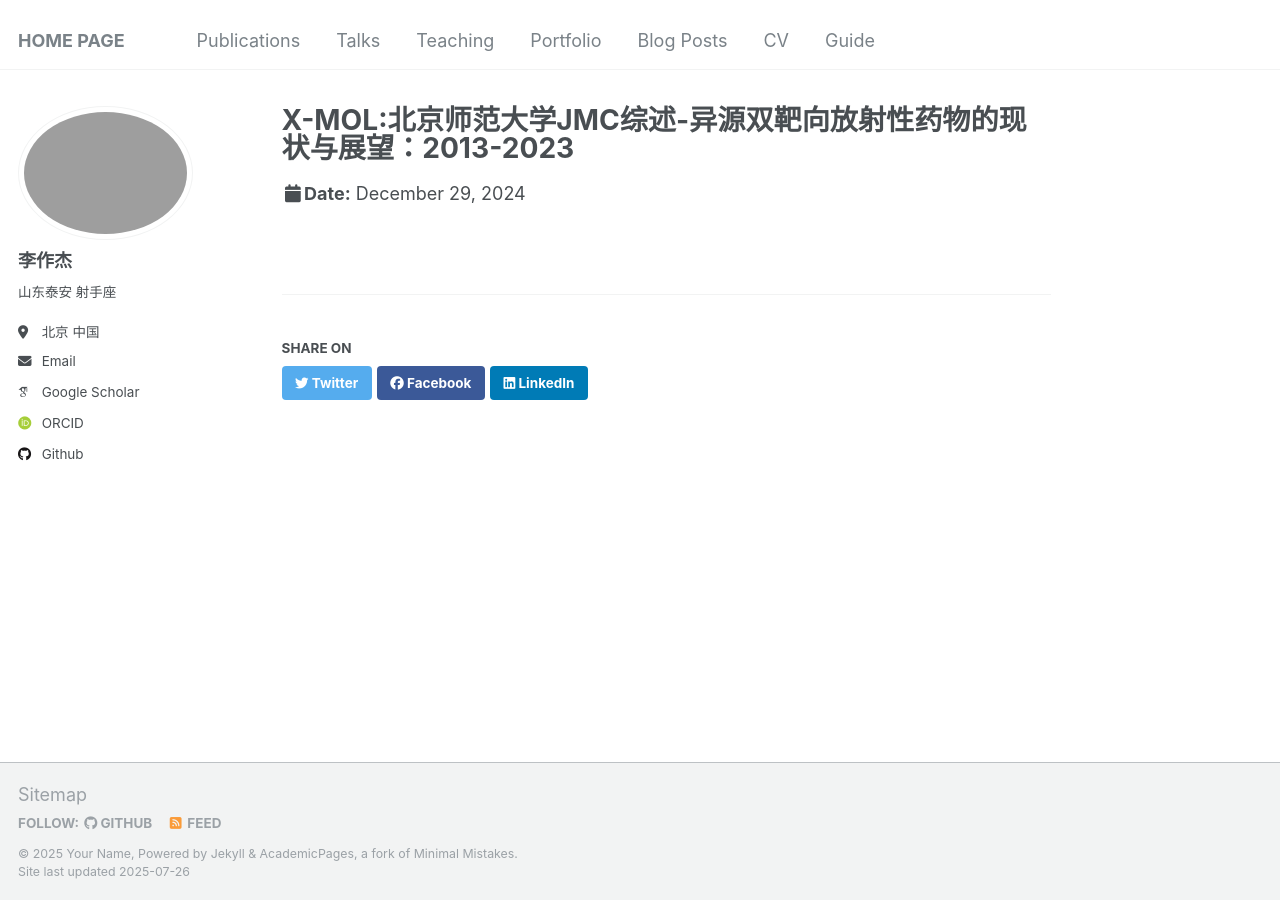
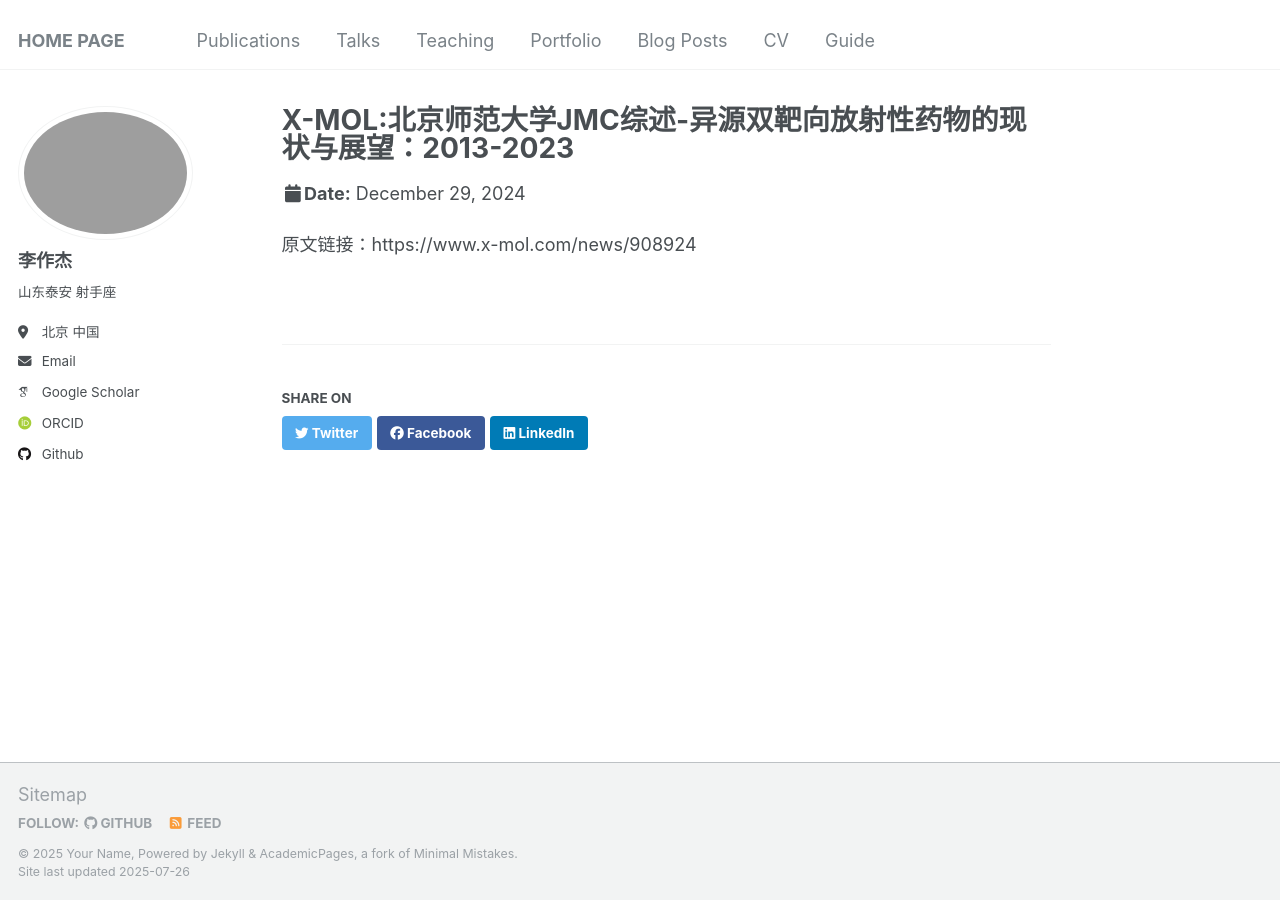
Before and after one commit to Infinity-LZJ/Zuojie_Li.github, a Jekyll site: the page built from _talks/2025-07-26-talk-1.md, in a window 1280 px wide. Built offline with Jekyll 4.4.1, drawn with Linux system fonts in a browser that asks for light colours; some web fonts are replaced.

Commit message:
Update 2025-07-26-talk-1.md

```diff
--- a/_talks/2025-07-26-talk-1.md
+++ b/_talks/2025-07-26-talk-1.md
@@ -7,3 +7,4 @@ venue: "American Chemical Society, US"
 date: 2024-12-29
 location: ""
 ---
+原文链接：https://www.x-mol.com/news/908924
```
